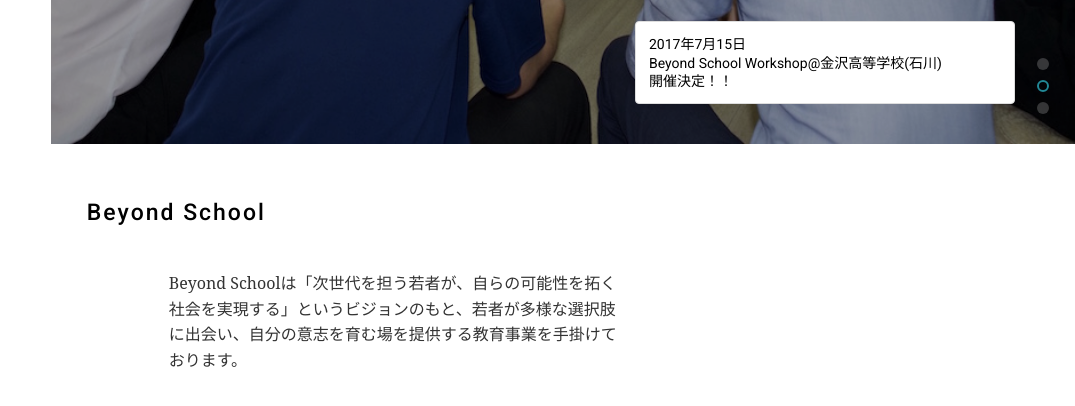
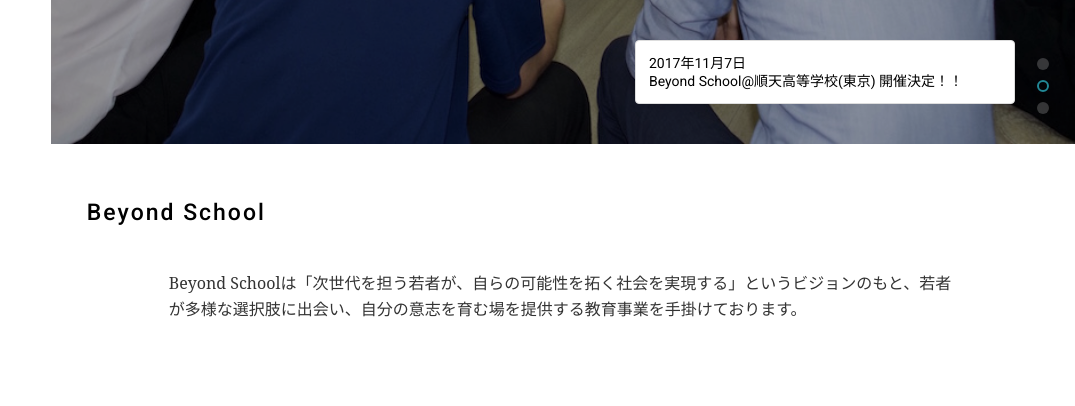
Before and after one commit to Hiromu88/homepage, a plain HTML site: page index.html in a window 1280 px wide. Shown: the part 656-1062 px from the top of the page, 205-1280 px from the left. Drawn offline with Linux system fonts and the light colour scheme; files whose address does not match are found by name.

Commit message:
#38: changed tag line for next event

```diff
--- a/index.html
+++ b/index.html
@@ -129,8 +129,8 @@
 						<div class="thumbnail">
 							<div class="caption">
 								<h5>
-									2017年7月15日 <br>
-									Beyond School Workshop@金沢高等学校(石川) <br>
+									2017年11月7日<br>
+									Beyond School@順天高等学校(東京)
 									開催決定！！
 								</h5>
 							</div>
@@ -141,7 +141,7 @@
 			<div class="fh5co-narrow-content">
 				<h2 class="fh5co-heading animate-box" data-animate-effect="fadeInLeft" style="text-transform: none;">Beyond School</h2>
 				<div class="row">
-					<div class="col-md-6 col-md-offset-1">
+					<div class="col-md-10 col-md-offset-1">
 						<div class="fh5co-feature animate-box" data-animate-effect="fadeInLeft">
 							<p>
 								Beyond Schoolは「次世代を担う若者が、自らの可能性を拓く社会を実現する」というビジョンのもと、若者が多様な選択肢に出会い、自分の意志を育む場を提供する教育事業を手掛けております。
```
